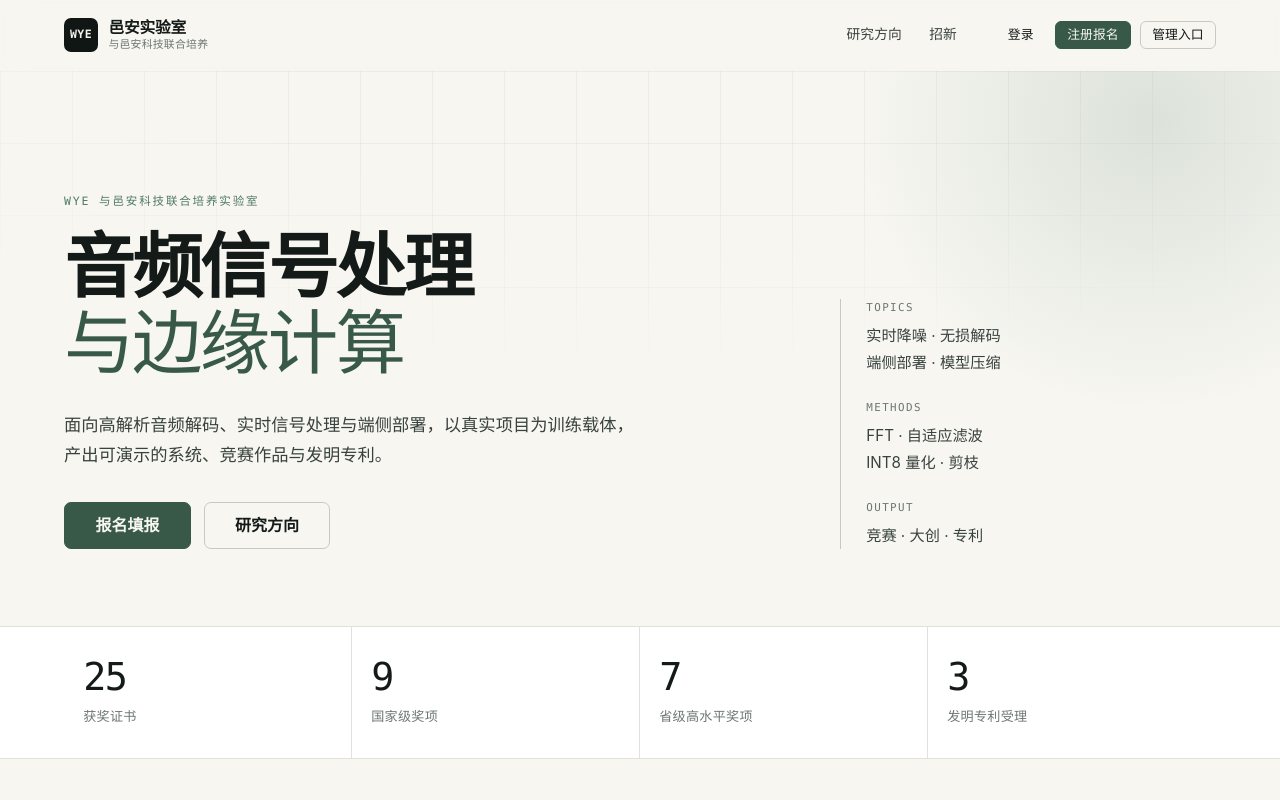
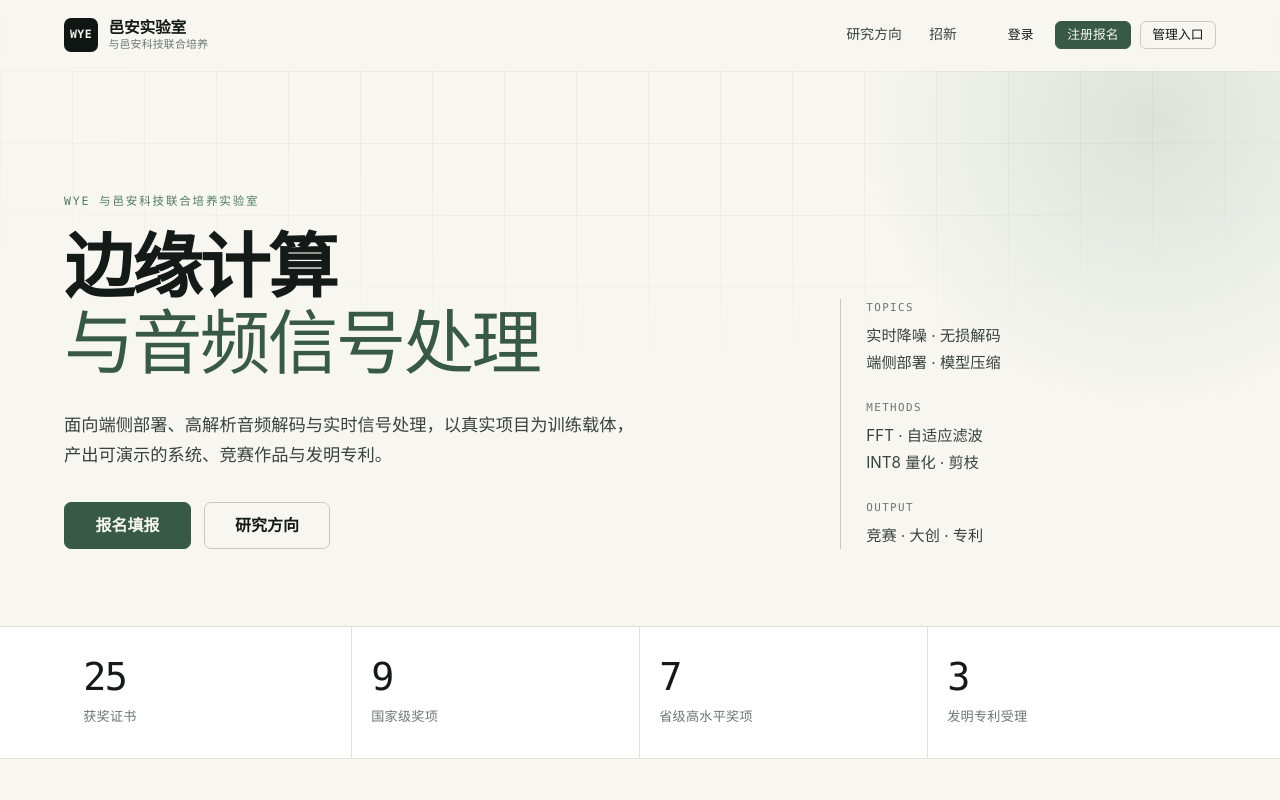
Before and after one commit to ISSA-lab210/ISSA-lab210.github.io, a plain HTML site: page index.html in a window 1280 px wide. Shown: the top 800 px of the page. Drawn offline with Linux system fonts and the light colour scheme.

Commit message:
Put edge computing first in hero headline

```diff
--- a/index.html
+++ b/index.html
@@ -47,9 +47,9 @@
     <div class="hero-grid">
       <div>
         <p class="hero-kicker">WYE 与邑安科技联合培养实验室</p>
-        <h1>音频信号处理<br><em>与边缘计算</em></h1>
+        <h1>边缘计算<br><em>与音频信号处理</em></h1>
         <p class="hero-sub">
-          面向高解析音频解码、实时信号处理与端侧部署，以真实项目为训练载体，
+          面向端侧部署、高解析音频解码与实时信号处理，以真实项目为训练载体，
           产出可演示的系统、竞赛作品与发明专利。
         </p>
         <div class="hero-actions">
```
